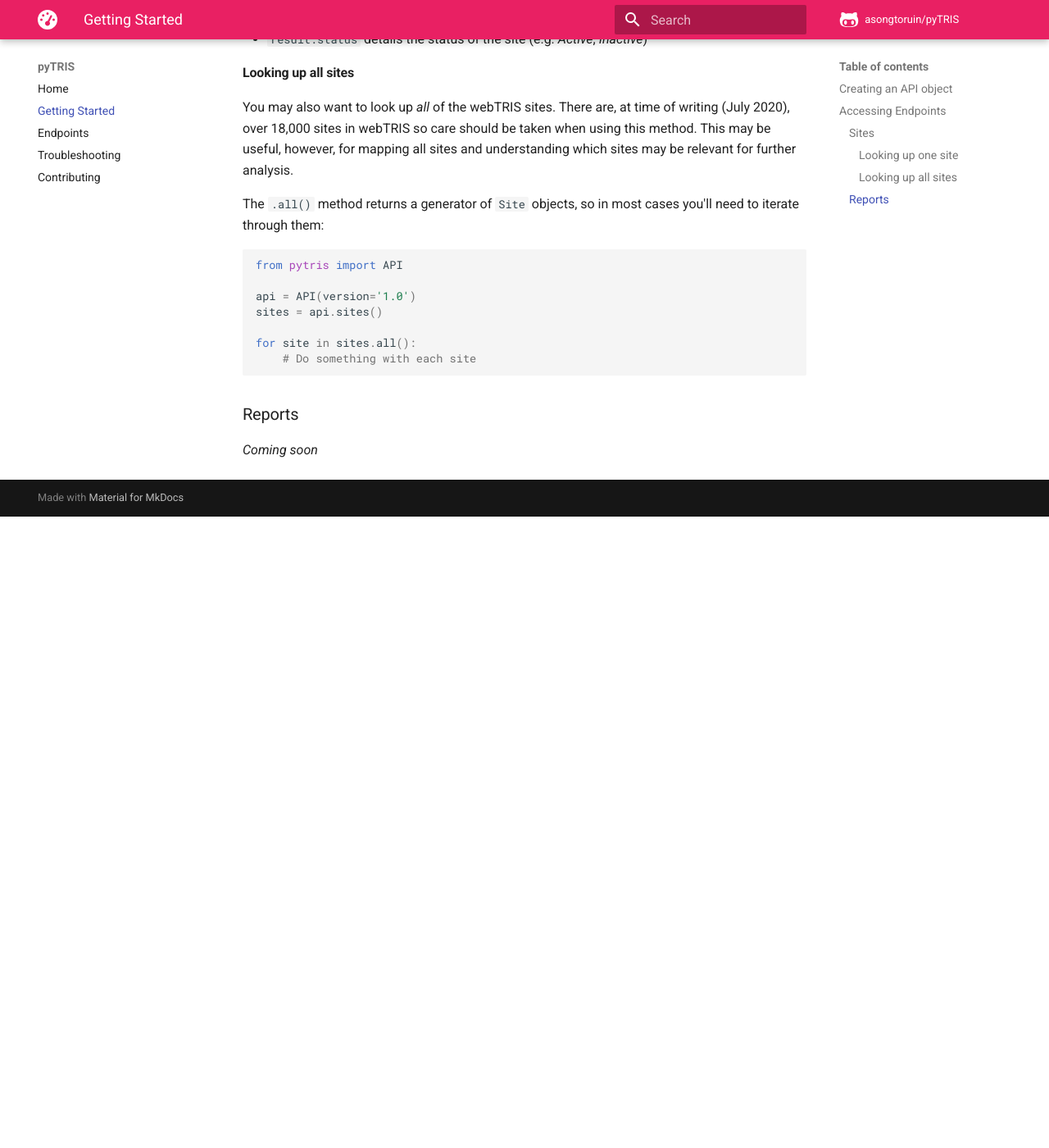
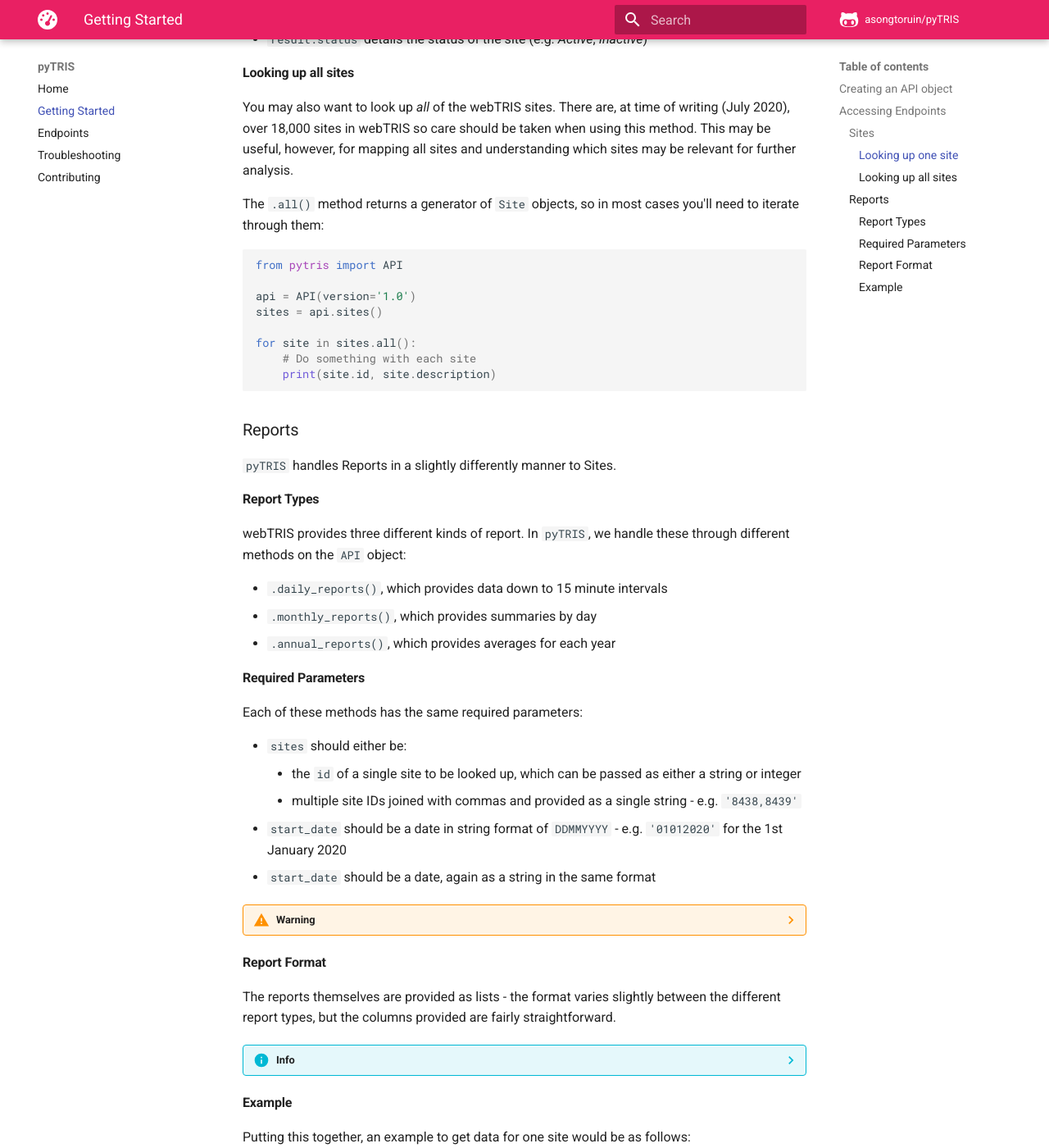
Before and after one commit to asongtoruin/pyTRIS, an MkDocs documentation site: the page built from docs/getting-started.md, in a window 1280 px wide and 1400 px high, scrolled down 1475 px. Shown: the whole window at 82% size. Built offline with MkDocs 1.6.1 and Material for MkDocs 9.7.7, drawn with Linux system fonts in a browser that asks for light colours; comment, search, counter and statistics services are not loaded; before the commit the page ends 2105 px from its top, so only the background shows below that; some of the changed text lies outside the part shown.

Commit message:
Expand Getting Started docs for Report endpoints

````diff
--- a/docs/getting-started.md
+++ b/docs/getting-started.md
@@ -23,11 +23,11 @@
 ```
 
 The methods that are available vary by the type of resource being accessed. Some
-resources are used to access objects (_Sites_, _Areas_ and _SiteTypes_) while
-others are used to access data (_Reports_ and _Quality_). Next we'll go on to
-briefly describe how to use the _Sites_ and _Reports_ endpoints, as these are
-likely to be the most used. Information on the other endpoints can be found in
-the [Endpoints](./endpoints.md) section.
+resources are provided as objects (_Sites_, _Areas_ and _SiteTypes_) while
+others are provide data (_Reports_ and _Quality_). Next we'll go on to briefly
+describe how to use the _Sites_ and _Reports_ endpoints, as these are likely to
+be the most used. Information on the other endpoints can be found in the
+[Endpoints](./endpoints.md) section.
 
 ### Sites
 The Sites endpoints let the user look up information for one or all of the count
@@ -75,7 +75,88 @@
 
 for site in sites.all():
     # Do something with each site
+    print(site.id, site.description)
 ```
 
 ### Reports
-_Coming soon_
+`pyTRIS` handles Reports in a slightly differently manner to Sites.
+
+#### Report Types
+webTRIS provides three different kinds of report. In `pyTRIS`, we handle these
+through different methods on the `API` object:
+
+* `.daily_reports()`, which provides data down to 15 minute intervals
+* `.monthly_reports()`, which provides summaries by day
+* `.annual_reports()`, which provides averages for each year
+
+#### Required Parameters
+Each of these methods has the same required parameters:
+
+* `sites` should either be:
+    * the `id` of a single site to be looked up, which can be passed as either a
+      string or integer
+    * multiple site IDs joined with commas and provided as a single string -
+      e.g. `'8438,8439'`
+* `start_date` should be a date in string format of `DDMMYYYY` - e.g.
+  `'01012020'` for the 1st January 2020
+* `start_date` should be a date, again as a string in the same format
+
+??? warning
+    At present, if any of the required parameters are missing, `pyTRIS` will
+    simply raise a blank `ValueError`.
+
+#### Report Format
+The reports themselves are provided as lists - the format varies slightly
+between the different report types, but the columns provided are fairly
+straightforward.
+
+??? info
+    The intention is for a future version of `pyTRIS` to include native methods
+    to export the reports as a `DataFrame` via `pandas`.
+
+#### Example
+Putting this together, an example to get data for one site would be as follows:
+
+```Python
+from pytris import API
+
+api = API(version='1.0')
+daily = api.daily_reports()
+
+result = daily.get(
+    sites=8438, start_date='01122019', end_date='01022020'
+)
+```
+
+Changing to return `monthly_reports` or `annual_reports` just requires changing
+the method used.
+
+??? example "Example for `monthly_reports`"
+    To get monthly reports, the `daily_reports` example would change to be as
+    follows:
+
+    ```Python
+    from pytris import API
+
+    api = API(version='1.0')
+    monthly = api.monthly_reports()
+
+    result = monthly.get(
+        sites=8438, start_date='01122019', end_date='01022020'
+    )
+    ```
+
+??? example "Example for Multiple Sites"
+    To get multiple sites, the `daily_reports` example would change to be as
+    follows:
+
+    ```Python
+    from pytris import API
+
+    api = API(version='1.0')
+    daily = api.daily_reports()
+
+    result = daily.get(
+        sites='8438,8439', start_date='01122019', end_date='01022020'
+    )
+    ```
--- a/mkdocs.yml
+++ b/mkdocs.yml
@@ -20,6 +20,9 @@
   - pymdownx.emoji:
       emoji_index: !!python/name:materialx.emoji.twemoji
       emoji_generator: !!python/name:materialx.emoji.to_svg
+  - admonition
+  - pymdownx.details
+  - pymdownx.superfences
 
 plugins:
   - search
````
